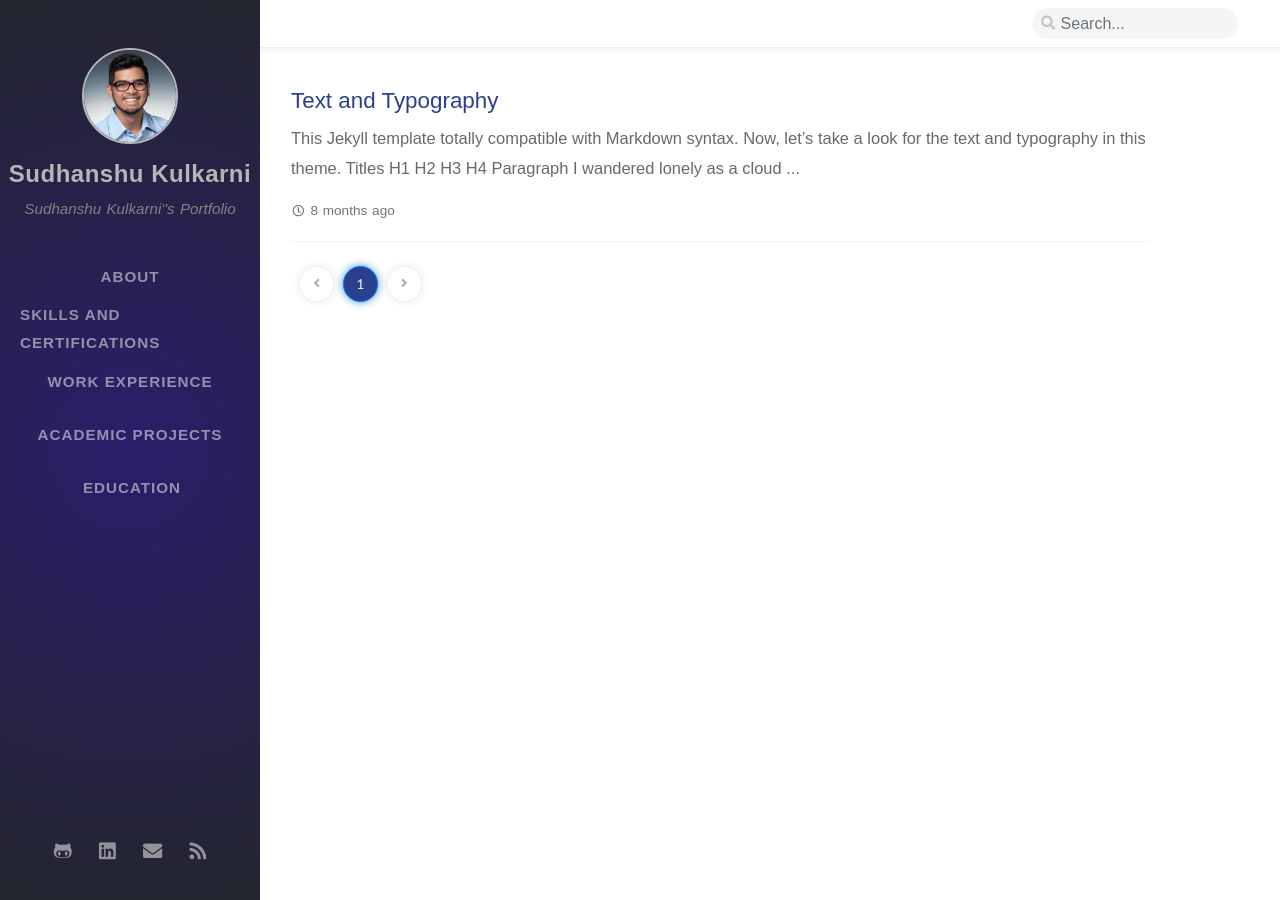
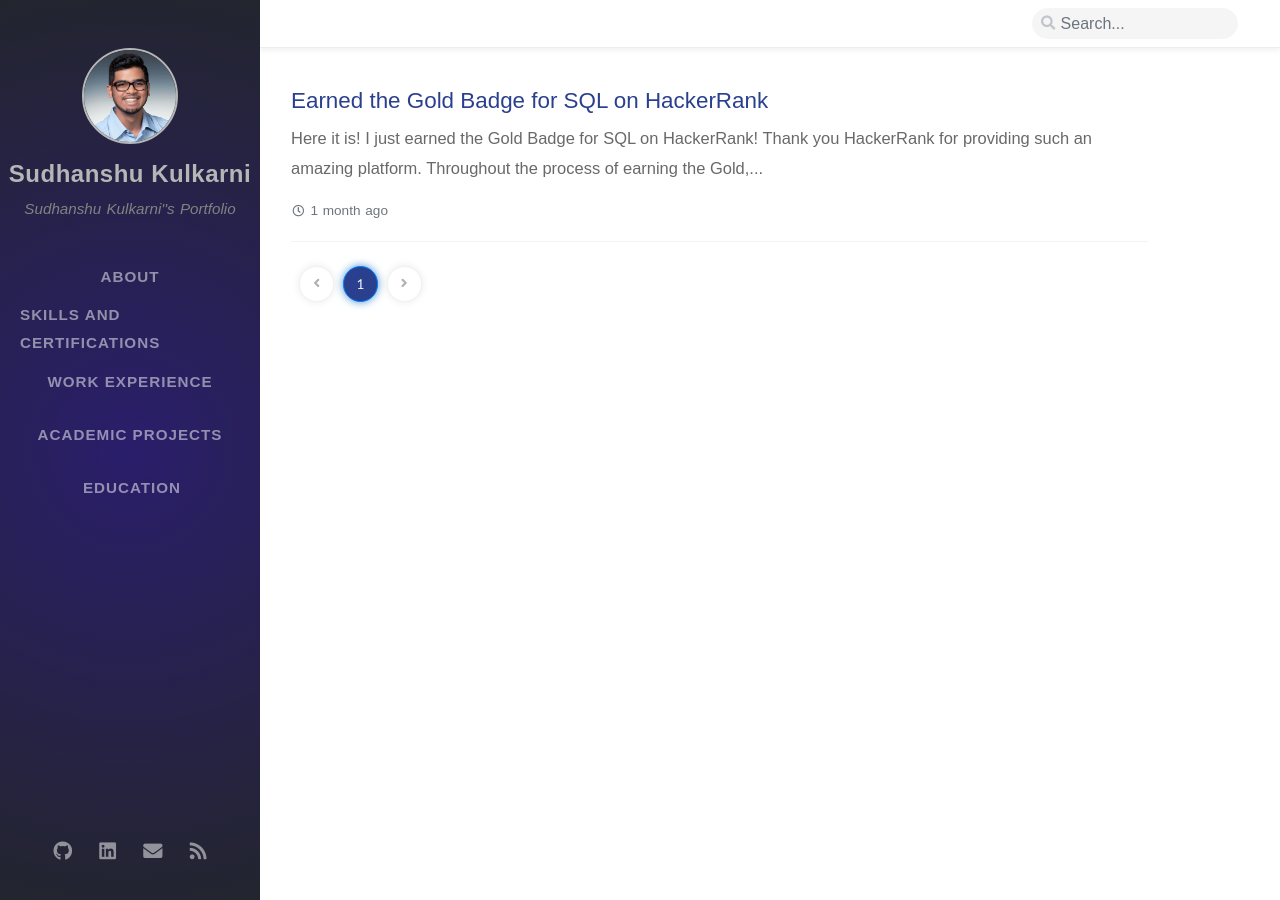
Before and after one commit to skulkarni218/skulkarni218.github.io, a Jekyll site: the page built from index.html, in a window 1280 px wide. Built offline with Jekyll 4.4.1, drawn with Linux system fonts in a browser that asks for light colours; nearby versions of some CDN libraries; some web fonts are replaced; the list of posts is cut into pages by our own code; comment, search, counter and statistics services are not loaded.

Commit message:
Final Posts

````diff
--- a/_includes/sidebar.html
+++ b/_includes/sidebar.html
@@ -62,7 +62,7 @@
   {% endif %}
 
   <a href="https://github.com/{{ site.github.username }}" target="_blank">
-    <i class="fab fa-github-alt"></i>
+    <i class="fab fa-github"></i>
   </a>
   <a href="https://www.linkedin.com/in/{{ site.linkedin.username }}" target="_blank">
     <i class="fab fa-linkedin"></i>
--- a/_posts/2019-08-08-text-and-typography.md
+++ /dev/null
@@ -1,157 +0,0 @@
----
-title: "Text and Typography"
-date: 2019-08-08 11:33:00 +0800
-categories: [Blogging, Demo]
-tags: [typography]
----
-
-This Jekyll template totally compatible with Markdown syntax. Now, let's take a look for the text and typography in this theme.
-
-## Titles
-
-***
-# H1
-
-<h2 data-toc-skip>H2</h2>
-
-<h3 data-toc-skip>H3</h3>
-
-#### H4
-
-***
-
-## Paragraph
-
-I wandered lonely as a cloud
-
-That floats on high o'er vales and hills,
-
-When all at once I saw a crowd,
-
-A host, of golden daffodils;
-
-Beside the lake, beneath the trees,
-
-Fluttering and dancing in the breeze.
-
-## Block Quote
-
-> This line to shows the Block Quote.
-
-## Tables
-
-|Company|Contact|Country|
-|:---|:--|---:|
-|Alfreds Futterkiste | Maria Anders | Germany
-|Island Trading | Helen Bennett | UK
-|Magazzini Alimentari Riuniti | Giovanni Rovelli | Italy
-
-## Link
-
-[http://127.0.0.1:4000](http://127.0.0.1:4000)
-
-
-## Footnote
-
-Click the hook will locate the footnote[^footnote].
-
-
-## Image
-
-![Desktop View]({{ "/assets/img/sample/mockup.png" | relative_url }})
-
-
-## Inline code
-
-This is an example of `Inline Code`.
-
-
-## Code Snippet
-
-### Common
-
-```
-This is a common code snippet, without syntax highlight and line number.
-```
-
-### Specific Languages
-
-#### Console
-
-```console
-$ date
-Sun Nov  3 15:11:12 CST 2019
-```
-
-
-#### Terminal
-
-```terminal
-$ env |grep SHELL
-SHELL=/usr/local/bin/bash
-PYENV_SHELL=bash
-```
-
-#### Ruby
-
-```ruby
-def sum_eq_n?(arr, n)
-  return true if arr.empty? && n == 0
-  arr.product(arr).reject { |a,b| a == b }.any? { |a,b| a + b == n }
-end
-```
-
-#### Shell
-
-```shell
-if [ $? -ne 0 ]; then
-    echo "The command was not successful.";
-    #do the needful / exit
-fi;
-```
-
-#### Liquid
-
-{% raw %}
-```liquid
-{% if product.title contains 'Pack' %}
-  This product's title contains the word Pack.
-{% endif %}
-```
-{% endraw %}
-
-#### HTML
-
-```html
-<div class="sidenav">
-  <a href="#contact">Contact</a>
-  <button class="dropdown-btn">Dropdown
-    <i class="fa fa-caret-down"></i>
-  </button>
-  <div class="dropdown-container">
-    <a href="#">Link 1</a>
-    <a href="#">Link 2</a>
-    <a href="#">Link 3</a>
-  </div>
-  <a href="#contact">Search</a>
-</div>
-```
-
-**Horizontal Scrolling**
-
-```html
-<div class="panel-group">
-  <div class="panel panel-default">
-    <div class="panel-heading" id="{{ category_name }}">
-      <i class="far fa-folder"></i>
-      <p>This is a very long long long long long long long long long long long long long long long long long long long long long line.</p>
-      </a>
-    </div>
-  </div>
-</div>
-```
-
-
-## Reverse Footnote
-
-[^footnote]: The footnote source.
--- /dev/null
+++ b/_posts/2020-02-24-Earned-the-Gold-Badge-for-SQL-on-HackerRank.md
@@ -0,0 +1,92 @@
+---
+title: "Earned the Gold Badge for SQL on HackerRank"
+date: 2020-02-24 11:33:00 -0400
+---
+
+<head>
+	<style>
+		.title_content {
+			display: inline-block;
+			font-size: 20px;
+			color: #ffffff;
+			text-align: center;
+			width: 100%;
+			margin-bottom: 20px;
+			border-bottom: 1px solid #DDD;
+		}
+
+		.title_content:after {
+			height: 1px;
+			display: block;
+			left: 0;
+			content: " ";
+			position: relative;
+			width: 30px;
+			top: 1px;
+		}
+
+		#resume .col-md-12 span.duration {
+			float: right;
+		}
+
+		#resume .col-md-12 ul li {
+			list-style: none;
+			margin-top: 20px;
+		}
+
+		#resume .resume-left ul li h5 {
+			padding-bottom: 10px;
+		}
+
+		#resume .attributes li.first{
+			margin-top: 0 !important;
+			list-style-type: none;
+		}
+
+		#resume .attributes .duration i{
+			margin-right: 5px;
+		}
+
+		#resume h5,
+		#resume h6 {
+			font-weight:400 !important;
+		}
+
+		.img_reference {
+			display: inline-block;
+			width: 100px;
+			height: 100px;
+			margin-right: 15px;
+			float: left;
+			border-radius: 50px;
+		}
+
+		.reference p {
+			padding-top: 15px;
+		}
+		.reference ul {
+			margin-top: 15px;
+		}
+
+		.reference ul li {
+			margin-top: 15px;
+		}
+	</style>
+</head>
+
+<div id="resume" class="content_2">
+	<div class="col-md-12 resume-left">
+
+		<ul class="attributes">
+			<li class="first">
+				<p>Here it is! I just earned the Gold Badge for SQL on HackerRank! Thank you HackerRank for providing such an amazing platform.
+				Throughout the process of earning the Gold, I was able to learn something new and brush up basics.
+				<br><br>
+				<iframe src="https://www.linkedin.com/embed/feed/update/urn:li:share:6640313950313426948" height="580" width="504" frameborder="0" allowfullscreen="" title="Embedded post"></iframe> </p>
+			</li>
+			<li>
+				![Desktop View]({{ "/assets/img/sample/SQLGoldBadge.png" | relative_url }})
+			</li>
+		</ul>
+	</div>
+</div>
````
Also changed, not shown: assets/img/sample/SQLGoldBadge.png (added).
